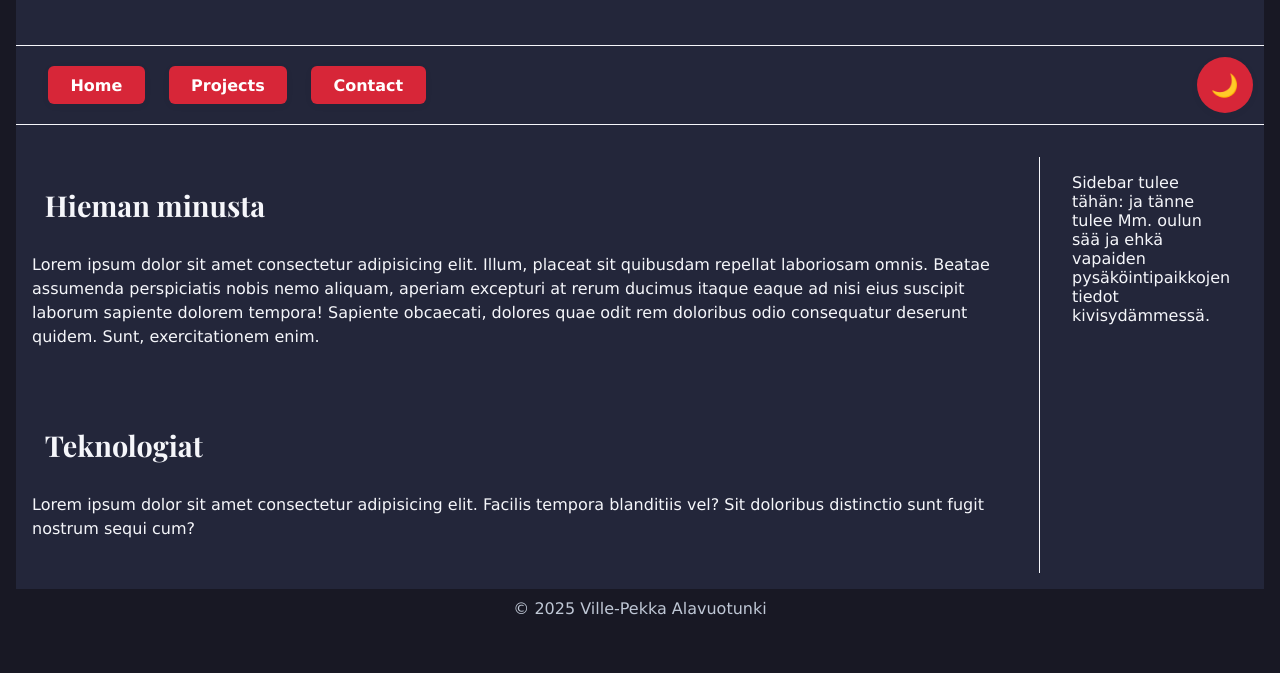
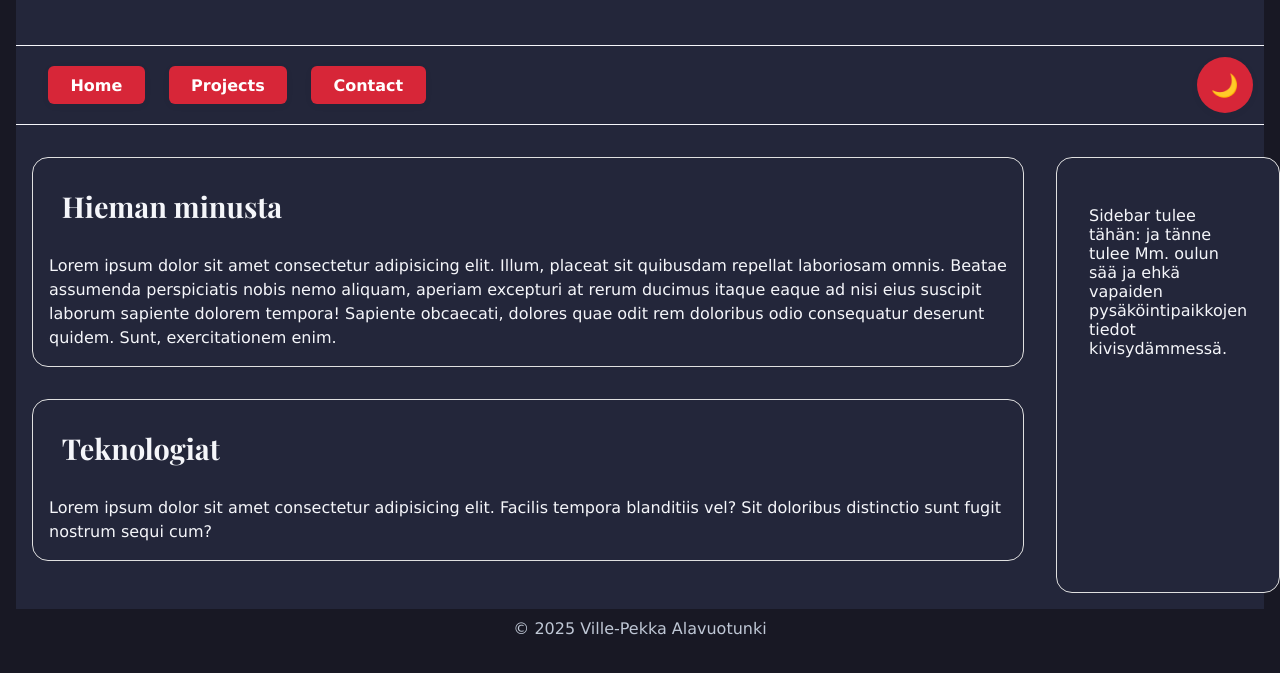
Before and after one commit to alavuvi/web-sovellusten-perusteet-harjoitusty-, a plain HTML site: page index.html in a window 1280 px wide. Shown: the part 121-794 px from the top of the page. Drawn offline with nearby package versions, Linux system fonts and the light colour scheme.

Commit message:
Säädetty bordereita, bugittaa nyt joka korjataan myöhemmin

```diff
--- a/css/style.css
+++ b/css/style.css
@@ -53,7 +53,8 @@ div#container {
 }
 
 div#content {
-    display: inherit;
+    display: flex;
+    gap: 1em;
 }
 
 div#content section {
@@ -61,8 +62,7 @@ div#content section {
     display: inherit;
     flex-direction: row;
     flex-wrap: wrap;
-    border-right: 1px solid var(--dark-foreground-color);
-    margin: calc(var(--general-margin) * 2) 0 var(--general-margin) 0;
+    margin: 0 0 var(--general-margin) 0;
 }
 
 div#content section section {
@@ -75,11 +75,12 @@ div#content aside {
 
 article {
     flex: 100%;
-}
-
-article div {
     margin: var(--general-margin);
     border: 1px solid var(--grey-foreground-color-color);
+    border-radius: 16px;
+    background: var(--light-background-color);
+    margin-top: var(--general-margin);
+    margin-bottom: var(--general-margin);
 }
 
 article h3 {
@@ -112,7 +113,7 @@ nav {
     justify-content: space-between;
     border-top: 1px solid var(--dark-foreground-color);
     border-bottom: 1px solid var(--dark-foreground-color);
-    height: min-height;
+    margin-bottom: var(--general-margin);
 }
 
 .nav-links ul {
@@ -169,6 +170,11 @@ div#container {
 aside {
     padding: var(--general-padding);
     padding-top: calc(var(--general-padding) * 1.5);
+    border: 1px solid var(--grey-foreground-color-color);
+    border-radius: 16px;
+    background: var(--light-background-color);
+    margin-top: var(--general-margin);
+    margin-bottom: var(--general-margin);
 }
 
 footer {
```
